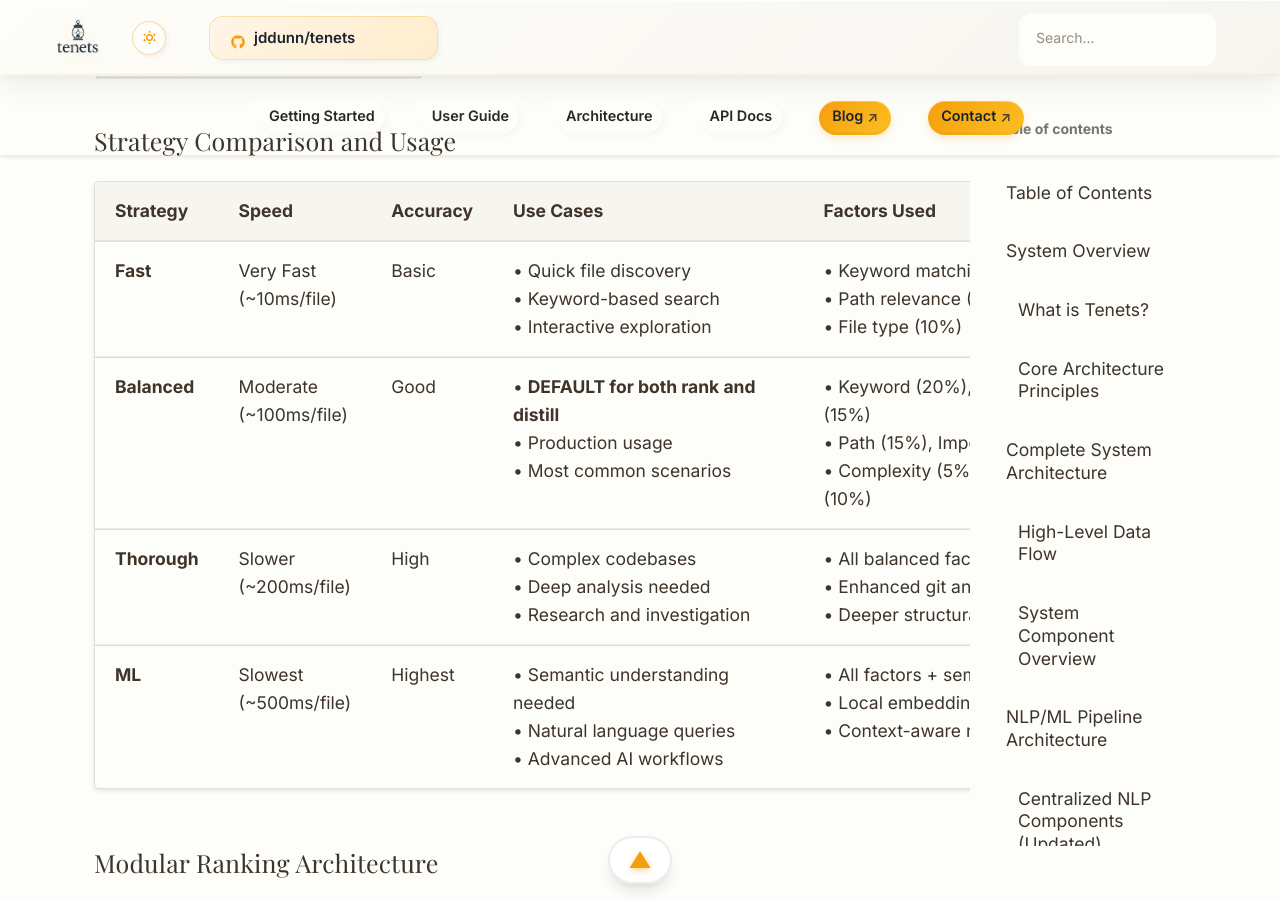
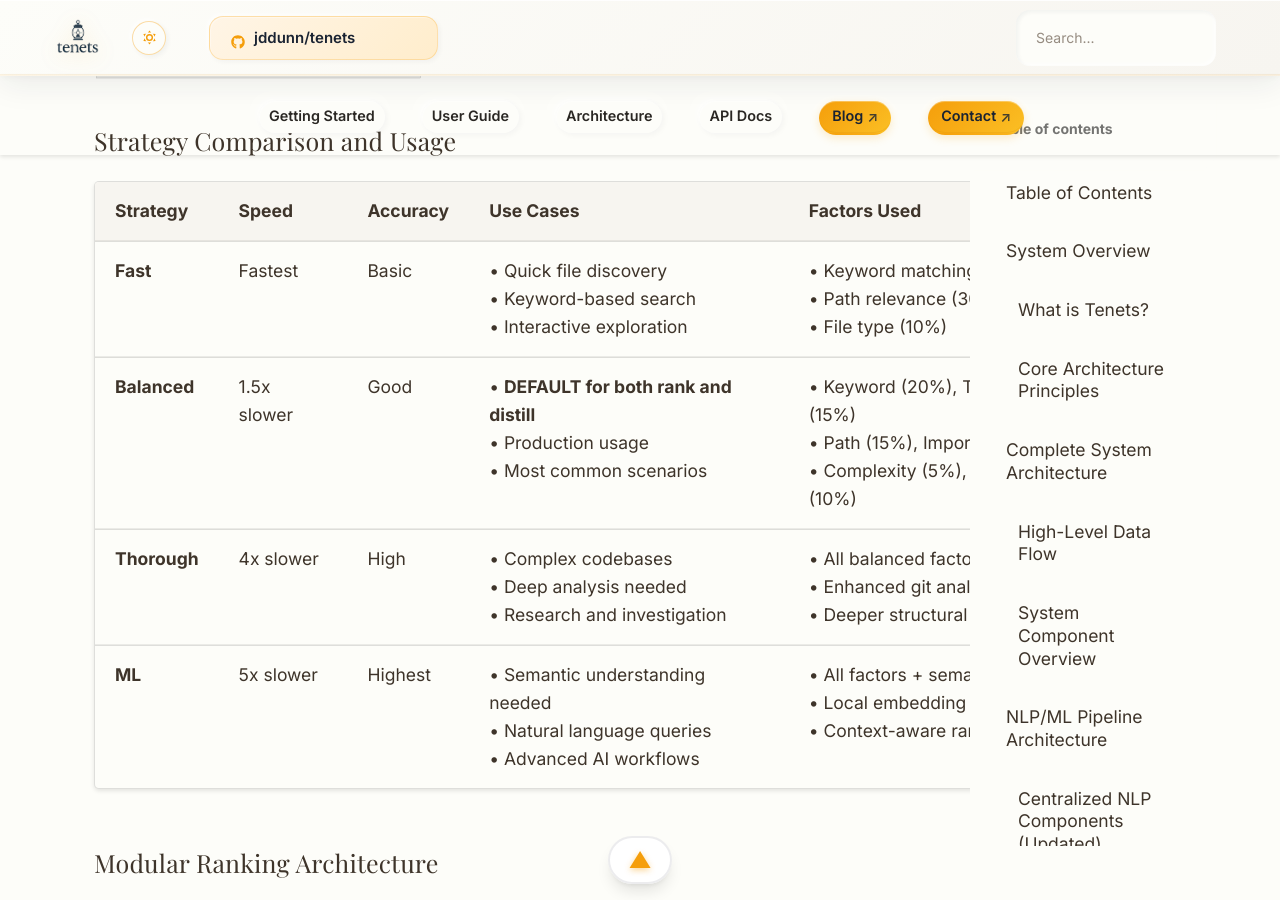
Before and after one commit to jddunn/tenets, an MkDocs documentation site: the page built from docs/ARCHITECTURE.md, in a window 1280 px wide and 900 px high, scrolled down 24060 px. Built offline with MkDocs 1.6.1 and Material for MkDocs 9.7.7, drawn with Linux system fonts in a browser that asks for light colours; nearby versions of some CDN libraries; comment, search, counter and statistics services are not loaded.

Commit message:
docs: consistent performance metrics

````diff
--- a/docs/ARCHITECTURE.md
+++ b/docs/ARCHITECTURE.md
@@ -941,10 +941,10 @@ graph LR
 ```mermaid
 graph TD
     subgraph "Ranking Strategies"
-        FAST[Fast Strategy<br/>~10ms/file<br/>Keyword + Path Only]
-        BALANCED[Balanced Strategy<br/>~100ms/file<br/>TF-IDF + BM25 + Structure]
-        THOROUGH[Thorough Strategy<br/>~200ms/file<br/>Full Analysis + Git]
-        ML_STRAT[ML Strategy<br/>~500ms/file<br/>Semantic Embeddings]
+        FAST[Fast Strategy<br/>Fastest<br/>Keyword + Path Only]
+        BALANCED[Balanced Strategy<br/>1.5x slower<br/>TF-IDF + BM25 + Structure]
+        THOROUGH[Thorough Strategy<br/>4x slower<br/>Full Analysis + ML]
+        ML_STRAT[ML Strategy<br/>5x slower<br/>Semantic Embeddings]
     end
 
     subgraph "Text Analysis (40% in Balanced)"
@@ -1012,10 +1012,10 @@ graph TD
 
 | Strategy | Speed | Accuracy | Use Cases | Factors Used |
 |----------|-------|----------|-----------|--------------|
-| **Fast** | Very Fast<br/>(~10ms/file) | Basic | • Quick file discovery<br/>• Keyword-based search<br/>• Interactive exploration | • Keyword matching (60%)<br/>• Path relevance (30%)<br/>• File type (10%) |
-| **Balanced** | Moderate<br/>(~100ms/file) | Good | • **DEFAULT for both rank and distill**<br/>• Production usage<br/>• Most common scenarios | • Keyword (20%), TF-IDF (20%), BM25 (15%)<br/>• Path (15%), Import centrality (10%)<br/>• Complexity (5%), File type (5%), Git (10%) |
-| **Thorough** | Slower<br/>(~200ms/file) | High | • Complex codebases<br/>• Deep analysis needed<br/>• Research and investigation | • All balanced factors<br/>• Enhanced git analysis<br/>• Deeper structural analysis |
-| **ML** | Slowest<br/>(~500ms/file) | Highest | • Semantic understanding needed<br/>• Natural language queries<br/>• Advanced AI workflows | • All factors + semantic similarity (25%)<br/>• Local embedding models<br/>• Context-aware ranking |
+| **Fast** | Fastest | Basic | • Quick file discovery<br/>• Keyword-based search<br/>• Interactive exploration | • Keyword matching (60%)<br/>• Path relevance (30%)<br/>• File type (10%) |
+| **Balanced** | 1.5x slower | Good | • **DEFAULT for both rank and distill**<br/>• Production usage<br/>• Most common scenarios | • Keyword (20%), TF-IDF (20%), BM25 (15%)<br/>• Path (15%), Import centrality (10%)<br/>• Complexity (5%), File type (5%), Git (10%) |
+| **Thorough** | 4x slower | High | • Complex codebases<br/>• Deep analysis needed<br/>• Research and investigation | • All balanced factors<br/>• Enhanced git analysis<br/>• Deeper structural analysis |
+| **ML** | 5x slower | Highest | • Semantic understanding needed<br/>• Natural language queries<br/>• Advanced AI workflows | • All factors + semantic similarity (25%)<br/>• Local embedding models<br/>• Context-aware ranking |
 
 ### Modular Ranking Architecture
 
````
Also changed, not shown: README.md (+10 -8 lines).
